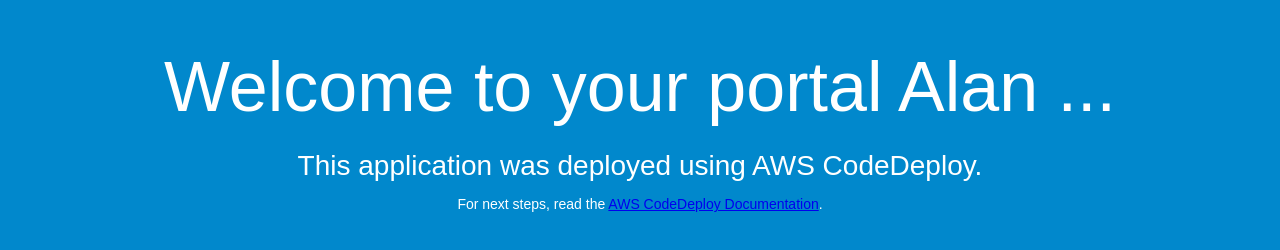
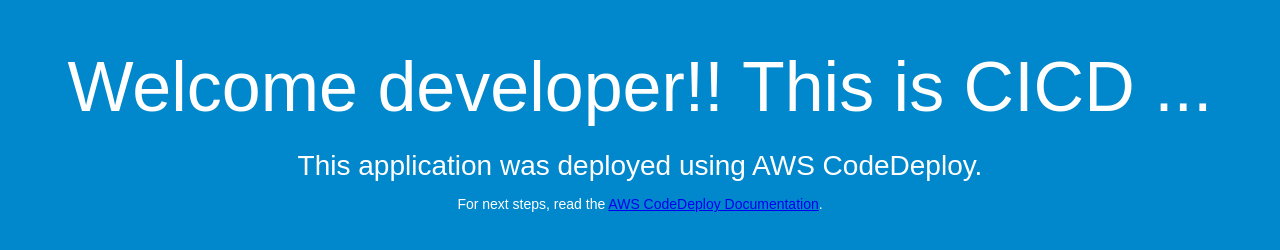
Before and after one commit to Roger2001-dev/aws-codedeploy, a plain HTML site: page index.html in a window 1280 px wide. Drawn offline with Linux system fonts and the light colour scheme.

Commit message:
Update welcome message in index.html

```diff
--- a/index.html
+++ b/index.html
@@ -26,7 +26,7 @@
 </head>
 <body>
   <div align="center">
-    <h1>Welcome to your portal Alan ...</h1>
+    <h1>Welcome developer!! This is CICD ...</h1>
     <h2>This application was deployed using AWS CodeDeploy.</h2>
     <p>For next steps, read the <a href="http://aws.amazon.com/documentation/codedeploy">AWS CodeDeploy Documentation</a>.</p>
   </div>
```
